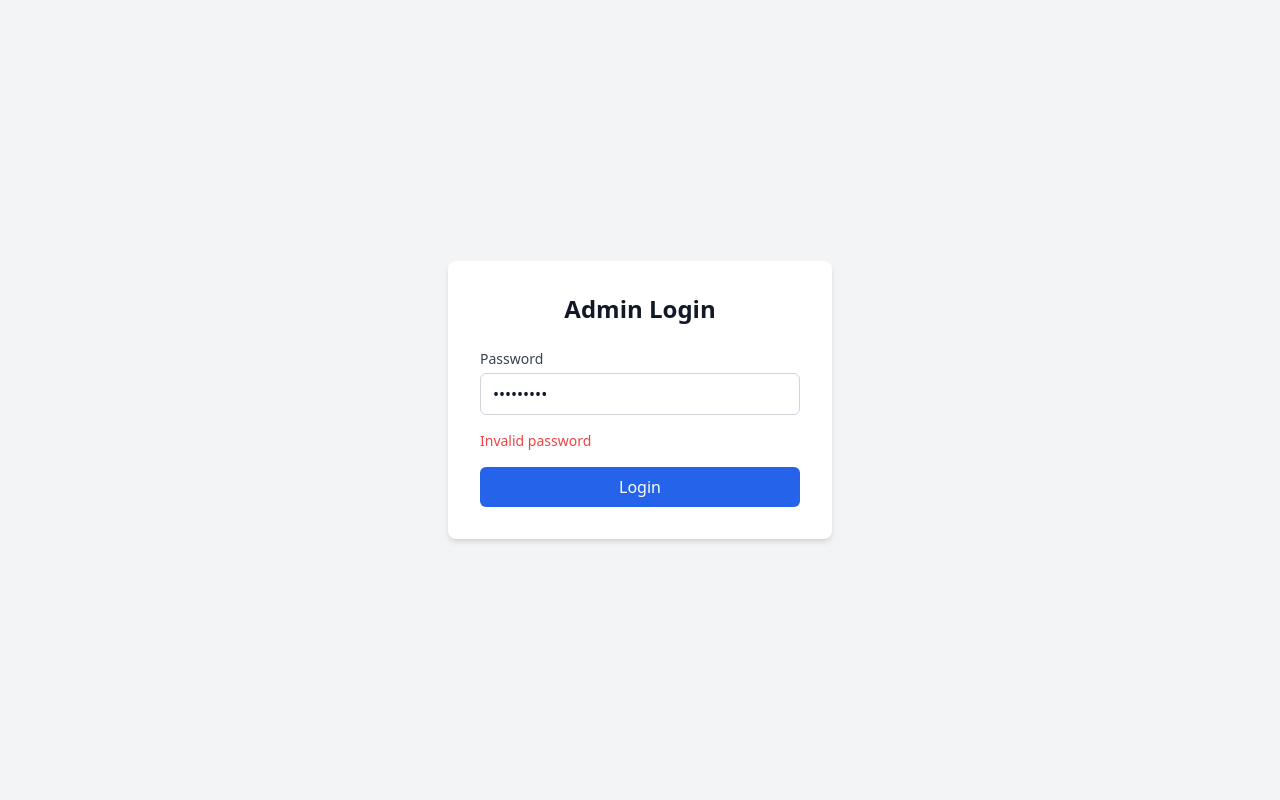
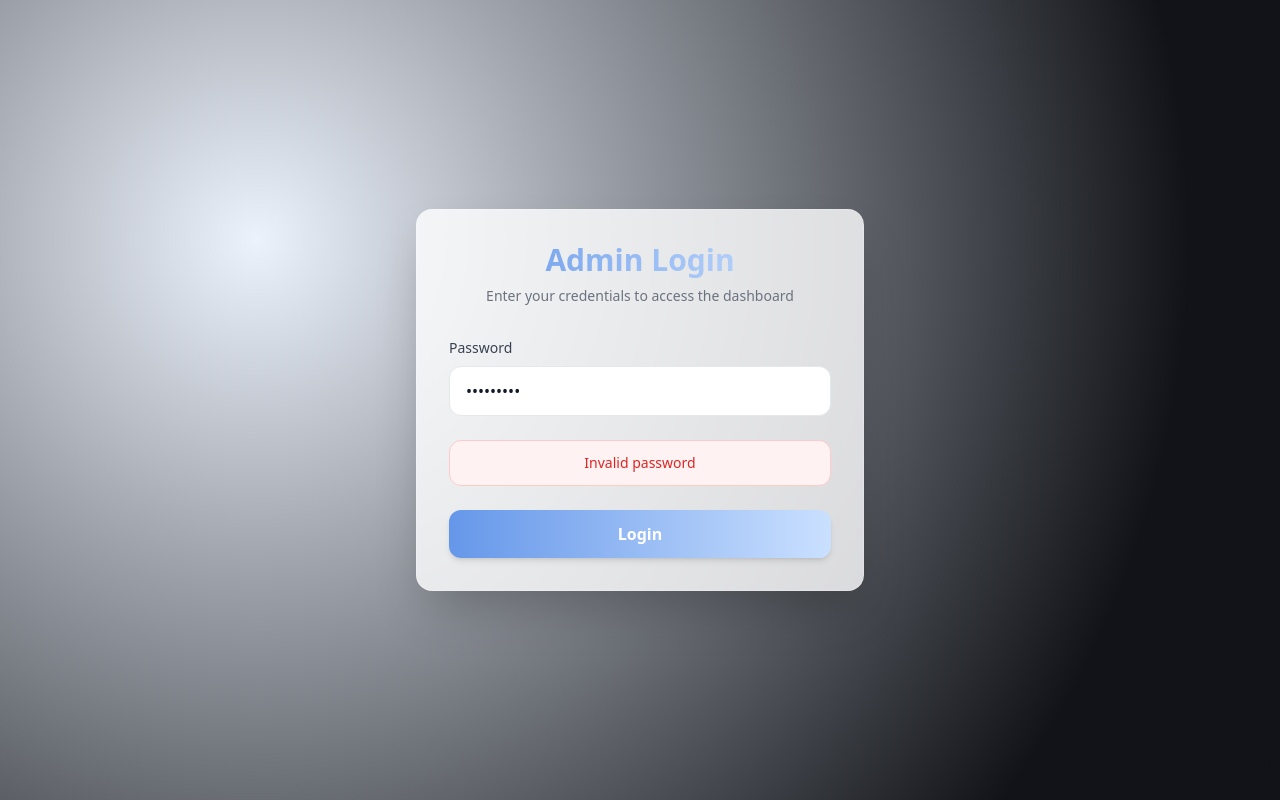
Before and after one commit to Argzf/Arcanum, a Next.js app: page /manage in a window 1280 px wide. Both pictures are taken after typing "Sample123" into the empty fields and a click on the button "Login". Built offline with nearby package versions, Linux system fonts and the light colour scheme.

Commit message:
Update page.tsx

```diff
--- a/src/app/manage/page.tsx
+++ b/src/app/manage/page.tsx
@@ -8,7 +8,7 @@ function LoginForm() {
   const searchParams = useSearchParams();
   const router = useRouter();
   const redirectTo = searchParams.get('from') || '/admin';
-  const [error, setError] = useState<string>('');
+  const [error, setError] = useState('');
   const [loading, setLoading] = useState(false);
 
   async function handleSubmit(e: React.FormEvent<HTMLFormElement>) {
@@ -35,35 +35,58 @@ function LoginForm() {
   }
 
   return (
-    <div className="min-h-screen flex items-center justify-center bg-gray-100 dark:bg-gray-900">
-      <div className="bg-white dark:bg-gray-800 p-8 rounded-lg shadow-md w-96">
-        <h1 className="text-2xl font-bold mb-6 text-center text-gray-900 dark:text-white">
+    <div className="min-h-screen flex items-center justify-center p-6 animate-fade-in">
+      <div className="w-full max-w-md">
+        <div className="glass-card rounded-2xl p-8 shadow-2xl">
+          <div className="text-center space-y-2 mb-8">
+            <h1 className="text-3xl font-bold bg-gradient-to-r from-grad-end to-grad-mid bg-clip-text text-transparent">
               Admin Login
             </h1>
-        <form onSubmit={handleSubmit}>
-          <div className="mb-4">
-            <label className="block text-sm font-medium mb-1 text-gray-700 dark:text-gray-300">
+            <p className="text-gray-500 dark:text-gray-400 text-sm">
+              Enter your credentials to access the dashboard
+            </p>
+          </div>
+
+          <form onSubmit={handleSubmit} className="space-y-6">
+            <div className="space-y-2">
+              <label htmlFor="password" className="block text-sm font-medium text-gray-700 dark:text-gray-300">
                 Password
               </label>
               <input
                 type="password"
                 name="password"
-              className="w-full px-3 py-2 border rounded-md bg-white dark:bg-gray-700 text-gray-900 dark:text-white border-gray-300 dark:border-gray-600"
+                id="password"
+                className="w-full px-4 py-3 rounded-xl border border-gray-200 dark:border-gray-700 bg-white dark:bg-gray-800/50 text-gray-900 dark:text-white focus:ring-2 focus:ring-grad-end focus:border-transparent transition-all"
                 required
                 autoFocus
               />
             </div>
+
             {error && (
-            <p className="text-red-500 text-sm mb-4">{error}</p>
+              <div className="bg-red-50 dark:bg-red-900/20 border border-red-200 dark:border-red-800 rounded-xl p-3">
+                <p className="text-red-600 dark:text-red-400 text-sm text-center">{error}</p>
+              </div>
             )}
+
             <button
               type="submit"
               disabled={loading}
-            className="w-full bg-blue-600 text-white py-2 rounded-md hover:bg-blue-700 disabled:opacity-50 transition"
+              className="w-full bg-gradient-to-r from-grad-end to-grad-mid text-white py-3 rounded-xl font-semibold shadow-md hover:shadow-lg transition-all duration-200 disabled:opacity-50 disabled:cursor-not-allowed flex items-center justify-center gap-2"
             >
-            {loading ? 'Logging in...' : 'Login'}
+              {loading ? (
+                <>
+                  <svg className="animate-spin h-5 w-5 text-white" xmlns="http://www.w3.org/2000/svg" fill="none" viewBox="0 0 24 24">
+                    <circle className="opacity-25" cx="12" cy="12" r="10" stroke="currentColor" strokeWidth="4"></circle>
+                    <path className="opacity-75" fill="currentColor" d="M4 12a8 8 0 018-8V0C5.373 0 0 5.373 0 12h4zm2 5.291A7.962 7.962 0 014 12H0c0 3.042 1.135 5.824 3 7.938l3-2.647z"></path>
+                  </svg>
+                  Logging in...
+                </>
+              ) : (
+                'Login'
+              )}
             </button>
           </form>
+        </div>
       </div>
     </div>
   );
@@ -71,7 +94,11 @@ function LoginForm() {
 
 export default function ManagePage() {
   return (
-    <Suspense fallback={<div className="dark:bg-gray-900 dark:text-white">Loading...</div>}>
+    <Suspense fallback={
+      <div className="min-h-screen flex items-center justify-center">
+        <div className="animate-pulse text-gray-500">Loading...</div>
+      </div>
+    }>
       <LoginForm />
     </Suspense>
   );
```
Lines whose indentation alone changed are shown as unchanged.
